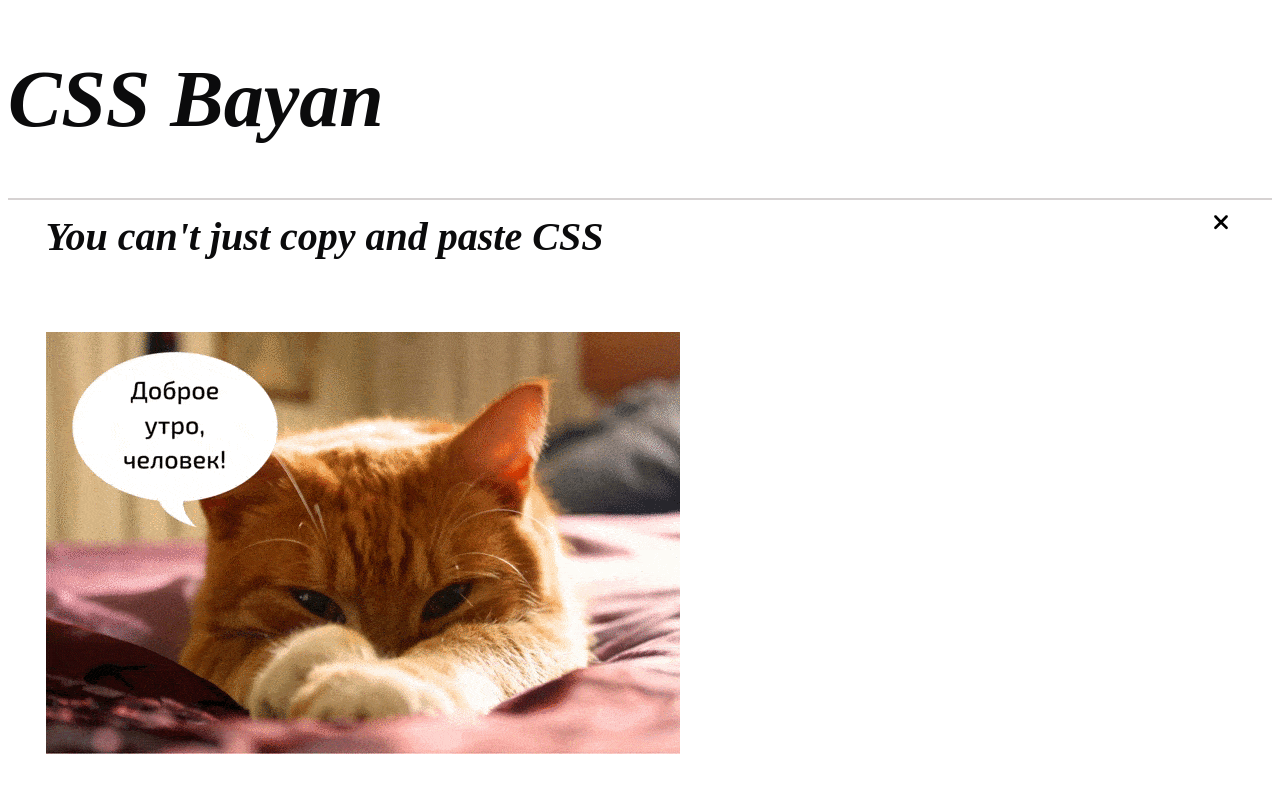
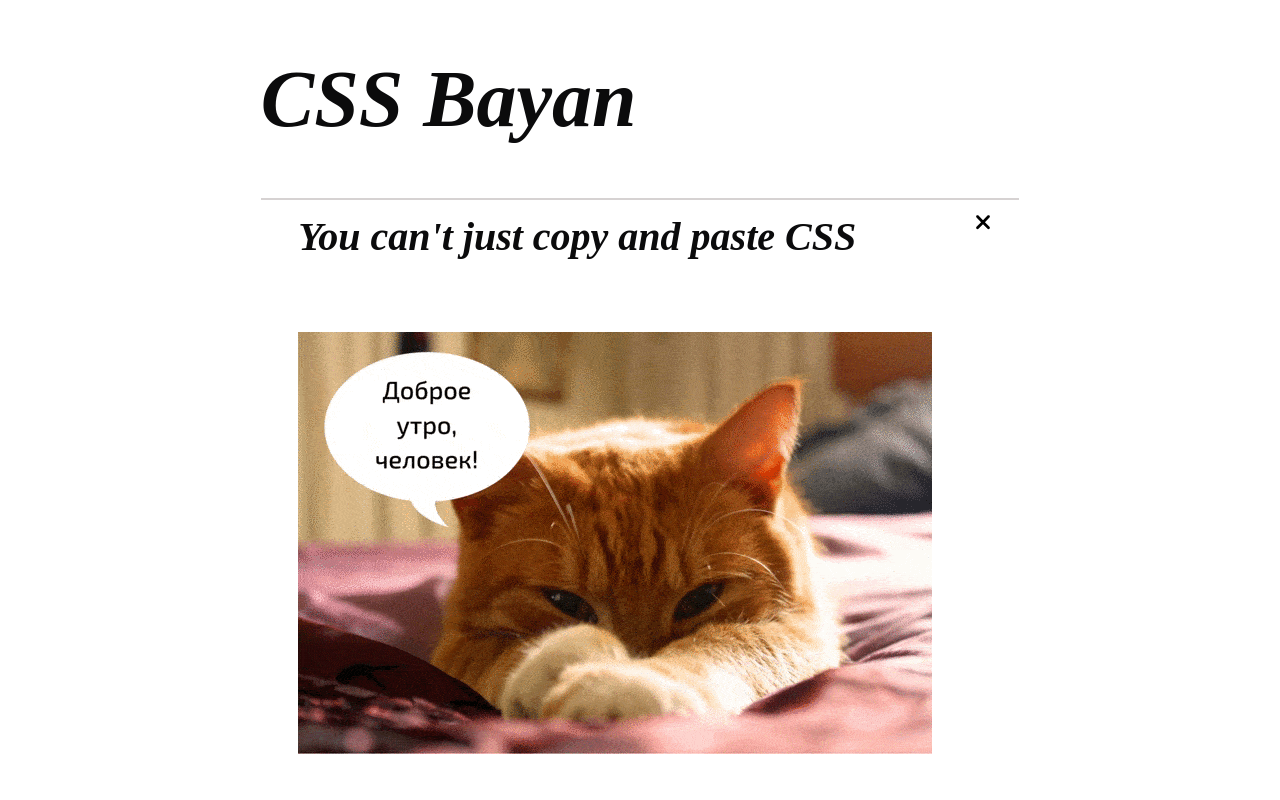
Before and after one commit to AnnaD777/cssBayan, a plain HTML site: page cssBayan/index.html in a window 1280 px wide. Shown: the top 800 px of the page. Drawn offline with Linux system fonts and the light colour scheme.

Commit message:
feat: change css file (пн, 13 марта 2023 г., 0:08:50)

```diff
--- a/cssBayan/style.css
+++ b/cssBayan/style.css
@@ -8,7 +8,7 @@
 }
 
 .center {
-    max-width: 50em;
+    max-width: 60%;
     margin: 2% auto;
     font-size: 2.5em;
     font-weight: bolder;
```
